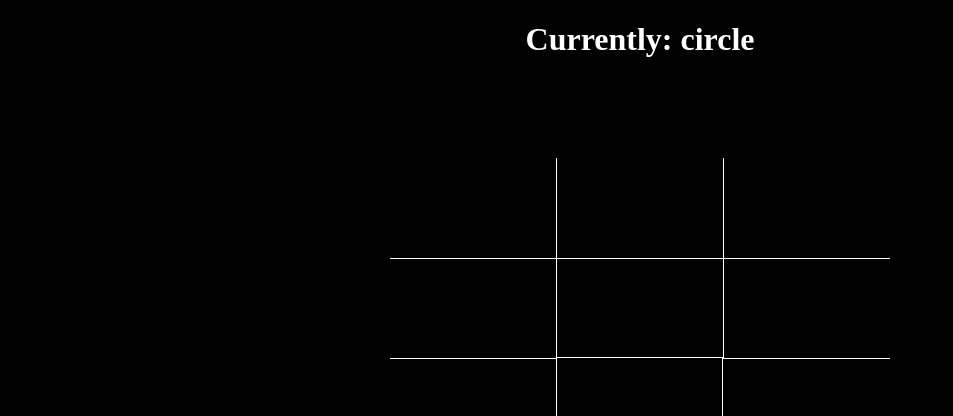
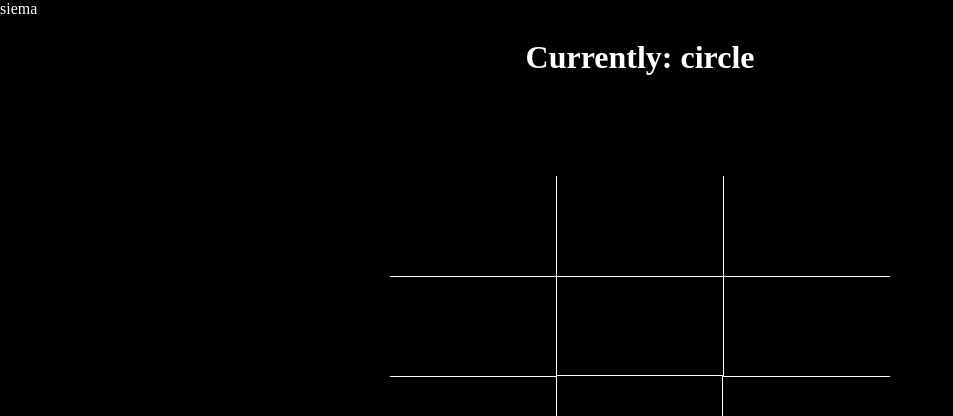
Before and after one commit to Maty2002v2/-Tic-Tac-Toe, a Vue app: page / in a window 1280 px wide. Shown: the top 416 px of the page, without its empty margins (0-953 px from the left). Built offline with nearby package versions, Linux system fonts and the light colour scheme.

Commit message:
Complementing the select mode

```diff
--- a/src/App.vue
+++ b/src/App.vue
@@ -1,5 +1,6 @@
 <template>
   <div>
+    <the-select-mode />
     <the-game />
   </div>
 </template>
@@ -8,6 +9,7 @@
 import { defineComponent } from "vue";
 
 import TheGame from "./components/TheGame.vue";
+import TheSelectMode from "./components/gameMode/TheSelectMode.vue";
 
 import "@/styles/GlobalStyles.css";
 import "@/styles/ResultsStyles.css";
@@ -16,6 +18,7 @@ export default defineComponent({
   name: "App",
   components: {
     TheGame,
+    TheSelectMode,
   },
 });
 </script>
--- a/src/components/TheGame.vue
+++ b/src/components/TheGame.vue
@@ -18,9 +18,6 @@ import { useResaltsStore } from "../stores/ResaltsStore";
 import TheBoardGame from "./TheBoardGame.vue";
 import WhoseTurn from "./WhoseTurn.vue";
 import TheResult from "./results/TheResult.vue";
-
-import "@/styles/GlobalStyles.css";
-import "@/styles/ResultsStyles.css";
 
 export default defineComponent({
   name: "TheGame",
--- a/src/components/gameMode/TheSelectMode.vue
+++ b/src/components/gameMode/TheSelectMode.vue
@@ -0,0 +1,14 @@
+<template>
+  <div>
+    <div>siema</div>
+  </div>
+</template>
+
+<script lang="ts">
+import { defineComponent } from "vue";
+
+export default defineComponent({
+  name: "TheSelectMode",
+  components: {},
+});
+</script>
```
